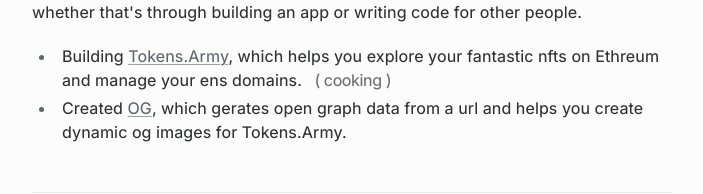
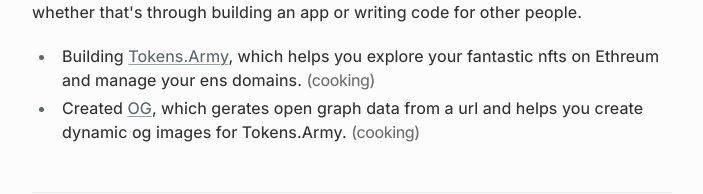
Before and after one commit to arikchakma/arikkodev, a Next.js app: page / in a window 1280 px wide. Shown: the part 420-614 px from the top of the page, without its empty margins (288-991 px from the left). Built offline with nearby package versions, Linux system fonts and the light colour scheme.

Commit message:
fix: spacing of cooking

```diff
--- a/pages/index.tsx
+++ b/pages/index.tsx
@@ -42,14 +42,17 @@
                 </LinkPreview>
                 , which helps you explore your fantastic nfts on Ethreum and
                 manage your ens domains.{' '}
-                <span className="px-2 font-medium leading-none tracking-tight text-[#313233]/70">
-                  ( cooking )
+                <span className="whitespace-nowrap font-medium leading-none tracking-tight text-[#313233]/70">
+                  (cooking)
                 </span>
               </li>
               <li className="pl-1.5">
                 Created <Link href="https://og.arikko.dev/">OG</Link>, which
                 gerates open graph data from a url and helps you create dynamic
-                og images for Tokens.Army.
+                og images for Tokens.Army.{' '}
+                <span className="whitespace-nowrap font-medium leading-none tracking-tight text-[#313233]/70">
+                  (cooking)
+                </span>
               </li>
             </ul>
           </div>
```
